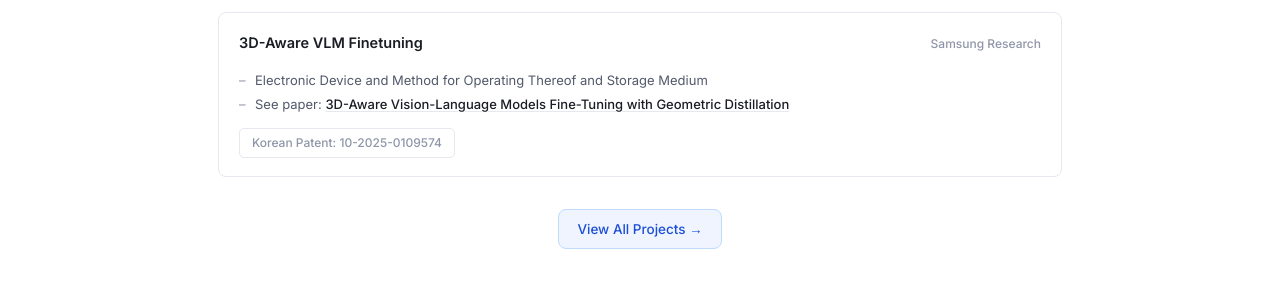
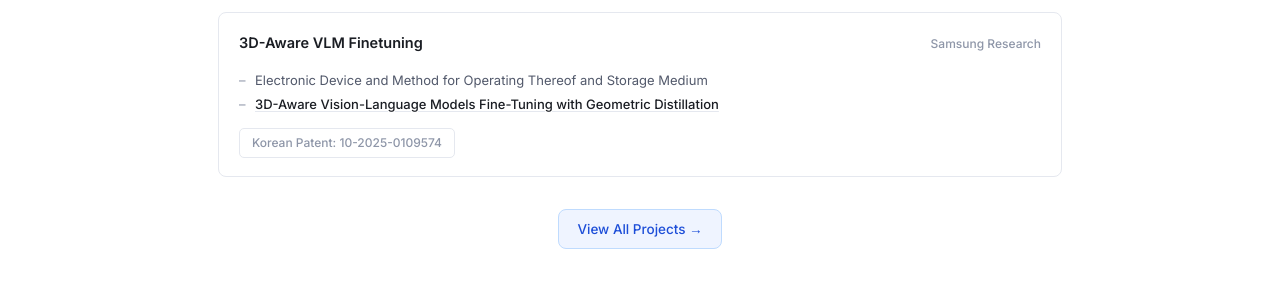
Before and after one commit to Glanceyes/Glanceyes.github.io, a Jekyll site: the page built from _pages/index.md, in a window 1280 px wide and 900 px high, scrolled down 2821 px. Shown: the part 164-453 px from the top of the window. Built offline with Jekyll 4.4.1, drawn with Linux system fonts in a browser that asks for light colours.

Commit message:
Remove "See paper:" prefix from 3D-Aware VLM paper link
Co-Authored-By: Claude Sonnet 4.6 <noreply@anthropic.com>

```diff
--- a/_pages/index.md
+++ b/_pages/index.md
@@ -272,7 +272,7 @@ description: Griffin Sunho (Seonho) Lee – Applied AI Researcher at Krafton AI
       </div>
       <ul class="project-bullets">
         <li>Electronic Device and Method for Operating Thereof and Storage Medium</li>
-        <li>See paper: <a href="/publications#c5">3D-Aware Vision-Language Models Fine-Tuning with Geometric Distillation</a></li>
+        <li><a href="/publications#c5">3D-Aware Vision-Language Models Fine-Tuning with Geometric Distillation</a></li>
       </ul>
       <div class="project-links">
         <span class="project-link" style="cursor:default; pointer-events:none; color:var(--text-light);">Korean Patent: 10-2025-0109574</span>
--- a/projects/index.html
+++ b/projects/index.html
@@ -48,7 +48,7 @@ featured_image: /images/about/banner_image.jpg
       </div>
       <ul class="project-bullets">
         <li>Electronic Device and Method for Operating Thereof and Storage Medium</li>
-        <li>See paper: <a href="/publications#c5">3D-Aware Vision-Language Models Fine-Tuning with Geometric Distillation</a></li>
+        <li><a href="/publications#c5">3D-Aware Vision-Language Models Fine-Tuning with Geometric Distillation</a></li>
       </ul>
       <div class="project-links">
         <span class="project-link" style="cursor:default; pointer-events:none; color:var(--text-light);">Korean Patent: 10-2025-0109574</span>
```
Also changed, not shown: _pages/projects.md (+1 -1 lines).
